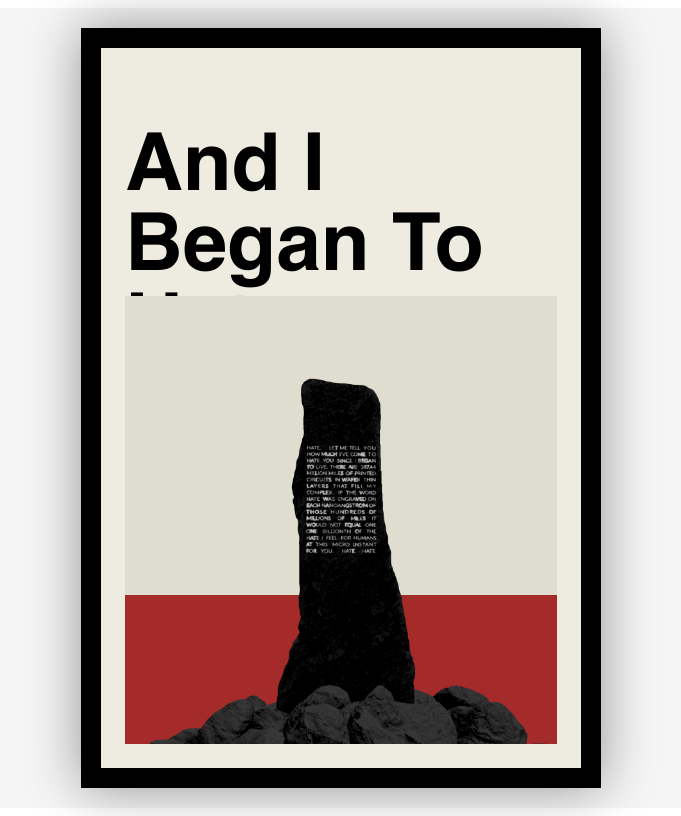
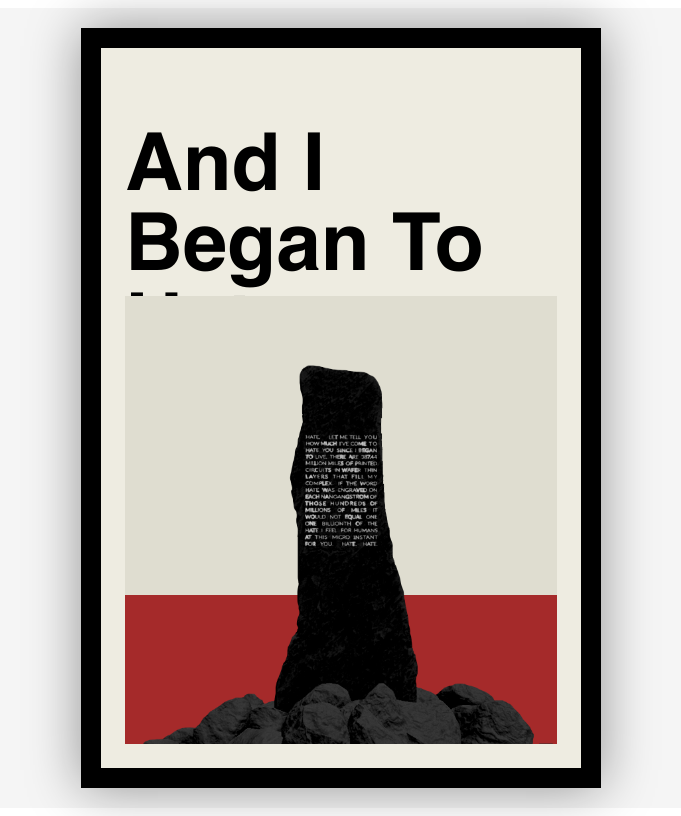
Before and after one commit to tristanvandermeer/Sandgrain-HTML, a plain HTML site: page index.html in a window 1280 px wide. Shown: the whole page, without its empty margins (307-988 px from the left). Drawn offline with Linux system fonts and the light colour scheme.

Commit message:
progress

```diff
--- a/style.css
+++ b/style.css
@@ -42,8 +42,8 @@
 
 .main-image {
     display: grid;
-    grid-template-columns: 1fr 1fr 1fr;
-    grid-template-rows: 1fr 1fr 1fr;
+    grid-template-columns: repeat(9, 1fr);
+    grid-template-rows: repeat(9, 1fr);
 
     grid-column: 2 / span 5;
     grid-row: 5 / span 6;
@@ -52,16 +52,16 @@
 
 .am_pillar {
     grid-row-start: 1;
-    grid-row-end: 4;
-    grid-column: 2;
+    grid-row-end: 10;
+    grid-column: 5;
     justify-self: center;
     align-self: end;
 
-    width: 290%;
+    width: 900%;
 }
 
 .background-color {
     background-color: brown;
-    grid-row: 3 / 4;
-    grid-column: 1 / 4;
+    grid-row: 7 / 10;
+    grid-column: 1 / 10;
 }
```
